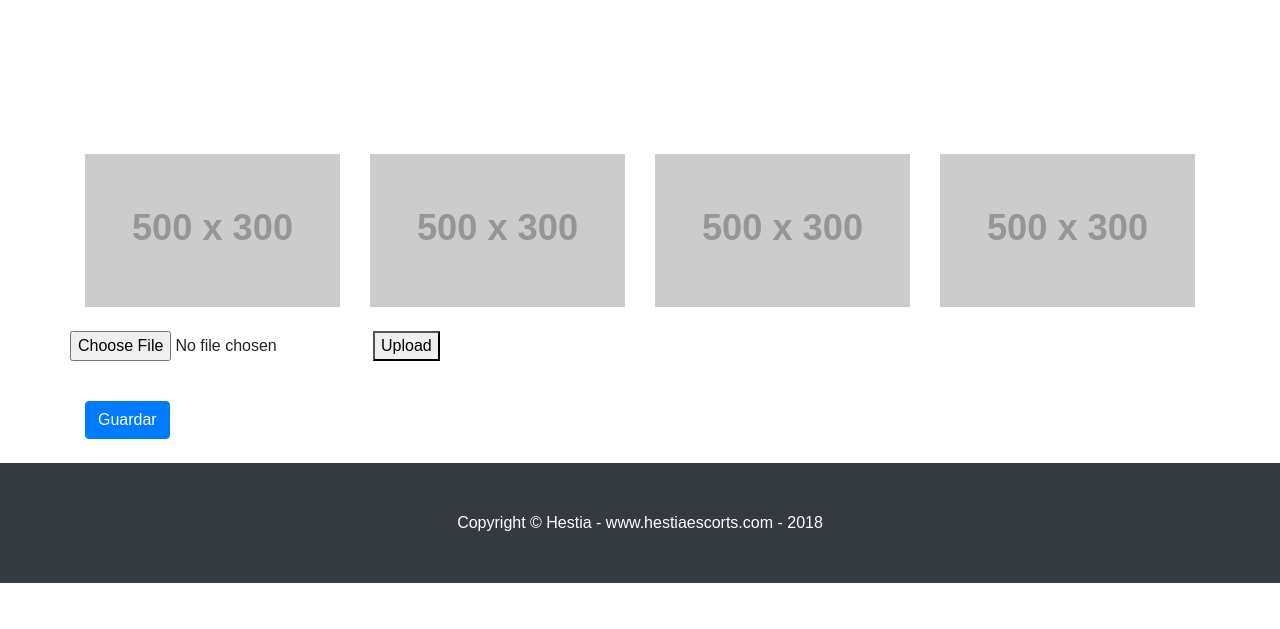
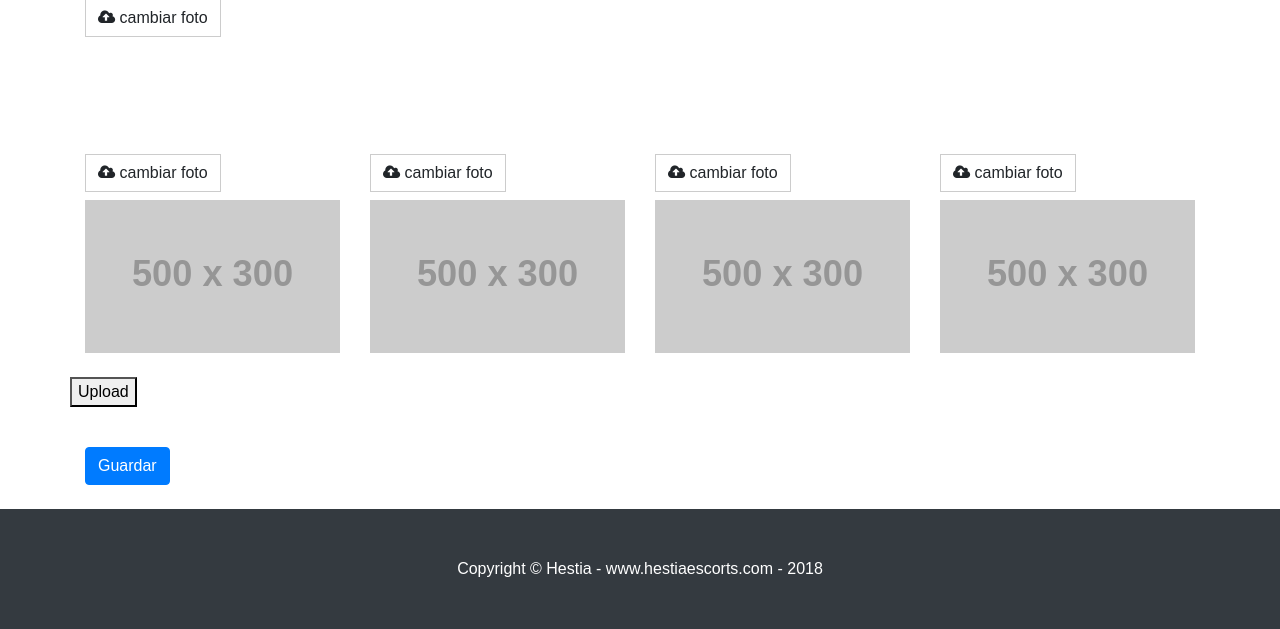
Before and after one commit to LuisAlbertoPerezDeLaCruz/hestiaescorts, a Django app: page /escort-upload-images in a window 1280 px wide. Shown: the part 1329-1958 px from the top of the page. Before the commit the page ends 1912 px from the top, so only its background shows below. Run offline with Django 3.2, Linux system fonts and the light colour scheme; grey boxes labelled with a size stand in for pictures from a placeholder-image service; parts of the project's set-up code (start-up, migrations or seed data) failed here and were passed over; some libraries are stand-ins or nearby versions.

Commit message:
Tercera aproximacion al upload de imagenes

```diff
--- a/escorts/static/css/hestia-escorts.css
+++ b/escorts/static/css/hestia-escorts.css
@@ -149,3 +149,19 @@ body {
 }
 
 /* termina el css del zoom de las imagenes */
+
+
+
+/* comienza el css del custom file upload */
+
+input[type="file"] {
+    display: none;
+}
+.custom-file-upload {
+    border: 1px solid #ccc;
+    display: inline-block;
+    padding: 6px 12px;
+    cursor: pointer;
+}
+
+/* termina el css del custom file upload */
--- a/escorts/templates/conf-escort.html
+++ b/escorts/templates/conf-escort.html
@@ -65,6 +65,20 @@
                 getValueUsingClass();
             });
 
+{% comment %}            $("#myNewImage_1").change(function(){
+                $("#myImage_1").attr("src",$(this).val());
+            });{% endcomment %}
+
+            $("#myNewImage_1").change(function () {
+            if (this.files && this.files[0]) {
+                var reader = new FileReader();
+                reader.onload = function (e) {
+                    $('#myImage_1').attr('src', e.target.result);
+                }
+                reader.readAsDataURL(this.files[0]);
+            }
+        });
+
 
         });
 
@@ -107,7 +121,8 @@
             <div class="col-xl-12">
                 <h4>Entre sus datos</h4>
                 <br>
-                <form id="contactForm" action='escort-upload-images' method="post" enctype="multipart/form-data" novalidate>
+                <form id="contactForm" action='escort-upload-images' method="post" enctype="multipart/form-data"
+                      novalidate>
                     {% csrf_token %}
                     <div class="control-group form-group">
                         <div class="controls">
@@ -159,10 +174,16 @@
 
                         <div class="col-md-6">
 
-                            <img class="img-fluid" src="{% static escortSeleccionada.full_ruta_foto_1 %}"
+                            <img id="myImage_1" class="img-fluid" src="{% static escortSeleccionada.full_ruta_foto_1 %}"
                                  alt="{{ escortSeleccionada.es_nombre }}">
 
+                            <label for="myNewImage_1" class="custom-file-upload">
+                                <i class="fa fa-cloud-upload"></i> cambiar foto
+                            </label>
+                            <input id="myNewImage_1" type="file" name="myNewImage_1" class="control-group form-group">
+
                         </div>
+
 
                         <div class="col-md-6">
                             <h3 class="my-3">Características</h3>
@@ -176,7 +197,6 @@
                                     </div>
                                 {% endfor %}
                             </div>
-
 
                             <hr>
                             <div class="row">
@@ -331,48 +351,68 @@
                     <div class="row">
 
                         <div class="col-md-3 col-sm-6 mb-4">
-                            <a href="#">
+                            <label for="myNewImage_2" class="custom-file-upload">
+                                <i class="fa fa-cloud-upload"></i> cambiar foto
+                            </label>
+                            <input id="myNewImage_2" type="file" name="myNewImage_2" class="control-group form-group">
+                            <div>
                                 {% if escortSeleccionada.full_ruta_foto_2 %}
                                     <img class="img-fluid" src="{% static escortSeleccionada.full_ruta_foto_2 %}"
                                          alt="{{ escortSeleccionada.es_nombre }}">
                                 {% else %}
                                     <img class="img-fluid" src="http://placehold.it/500x300" alt="">
                                 {% endif %}
-                            </a>
+                            </div>
                         </div>
+
                         <div class="col-md-3 col-sm-6 mb-4">
-                            <a href="#">
+                            <label for="myNewImage_3" class="custom-file-upload">
+                                <i class="fa fa-cloud-upload"></i> cambiar foto
+                            </label>
+                            <input id="myNewImage_3" type="file" name="myNewImage_3" class="control-group form-group">
+                            <div>
                                 {% if escortSeleccionada.full_ruta_foto_3 %}
                                     <img class="img-fluid" src="{% static escortSeleccionada.full_ruta_foto_3 %}"
                                          alt="{{ escortSeleccionada.es_nombre }}">
                                 {% else %}
                                     <img class="img-fluid" src="http://placehold.it/500x300" alt="">
                                 {% endif %}
-                            </a>
+                            </div>
                         </div>
+
                         <div class="col-md-3 col-sm-6 mb-4">
-                            <a href="#">
+                            <label for="myNewImage_4" class="custom-file-upload">
+                                <i class="fa fa-cloud-upload"></i> cambiar foto
+                            </label>
+                            <input id="myNewImage_4" type="file" name="myNewImage_4" class="control-group form-group">
+                            <div>
                                 {% if escortSeleccionada.full_ruta_foto_4 %}
                                     <img class="img-fluid" src="{% static escortSeleccionada.full_ruta_foto_4 %}"
                                          alt="{{ escortSeleccionada.es_nombre }}">
                                 {% else %}
                                     <img class="img-fluid" src="http://placehold.it/500x300" alt="">
                                 {% endif %}
-                            </a>
+                            </div>
                         </div>
+
                         <div class="col-md-3 col-sm-6 mb-4">
-                            <a href="#">
+                            <label for="myNewImage_5" class="custom-file-upload">
+                                <i class="fa fa-cloud-upload"></i> cambiar foto
+                            </label>
+                            <input id="myNewImage_5" type="file" name="myNewImage_5" class="control-group form-group">
+                            <div>
                                 {% if escortSeleccionada.full_ruta_foto_5 %}
                                     <img class="img-fluid" src="{% static escortSeleccionada.full_ruta_foto_5 %}"
                                          alt="{{ escortSeleccionada.es_nombre }}">
                                 {% else %}
                                     <img class="img-fluid" src="http://placehold.it/500x300" alt="">
                                 {% endif %}
-                            </a>
+                            </div>
                         </div>
 
-                        <input type="file" name="myimage" class="control-group form-group">
-                        <input type="text" name="escortSeleccionada" class="control-group form-group" value="{{ escortSeleccionada.es_user.username }}" hidden>
+                        <input type="file" name="myNewImage" class="control-group form-group">
+                        <input type="text" name="escortSeleccionada" class="control-group form-group"
+                               value="{{ escortSeleccionada.es_user.username }}" hidden>
                         <button type="submit" class="control-group form-group">Upload</button>
                         {% if uploaded_file_url %}
                             <p>File uploaded at: <a href="{{ uploaded_file_url }}">{{ uploaded_file_url }}</a></p>
```
